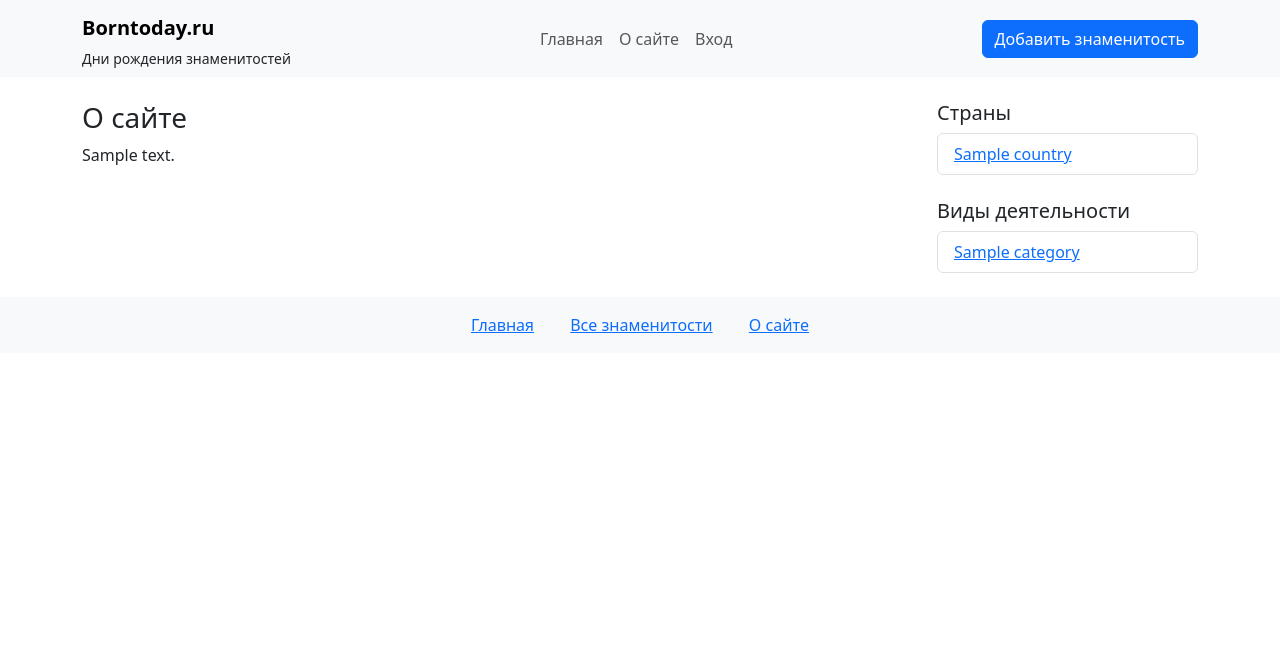
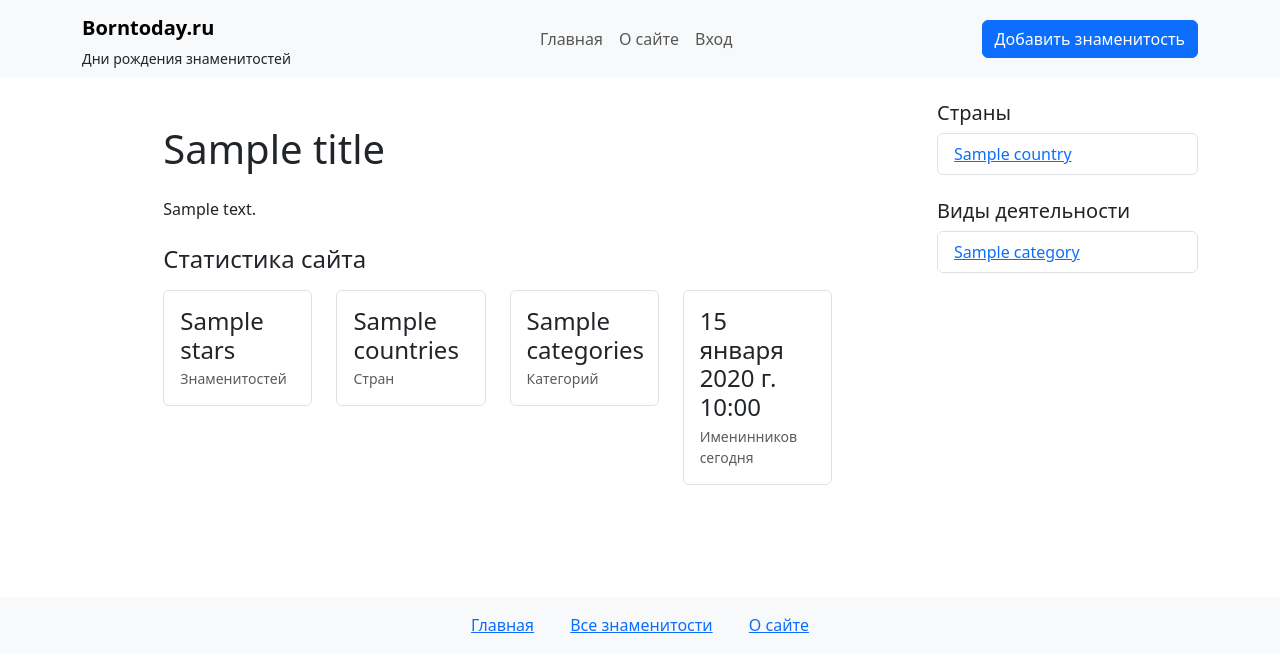
Before and after one commit to Alexne24/BornTodayStar, a Django app: template star/templates/star/about.html in a window 1280 px wide. Shown: the top 672 px of the page. Run offline with Django 5.2, Linux system fonts and the light colour scheme; tables that the repository leaves empty hold one stand-in row (values such as "Sample post"); the template is opened without the code that fills it: values that come from a table or form of the project are taken from there, most other values are stand-ins (such as "Sample title", 1, 10 or a date in 2020).

Commit message:
Добавлена статистика на странице о сайте

```diff
--- a/star/templates/star/about.html
+++ b/star/templates/star/about.html
@@ -1,9 +1,47 @@
 {% extends 'star/base.html' %}
-{% block title %}{{ title }} - Borntoday.ru{% endblock %}
+
+{% block title %}О сайте{% endblock %}
 
 {% block content %}
-<h3>О сайте</h3>
-<p>
-{{ description  }}
-<p>
+<div class="container py-4">
+    <div class="row justify-content-center">
+        <div class="col-md-10">
+            <h1 class="mb-4">{{ title }}</h1>
+            <p class="mb-4">{{ description }}</p>
+
+            <!-- Упрощенный блок статистики -->
+            <div class="mb-5">
+                <h2 class="h4 mb-3">Статистика сайта</h2>
+                <div class="row">
+                    <div class="col-6 col-md-3 mb-3">
+                        <div class="p-3 border rounded">
+                            <div class="h4 mb-1">{{ stats.stars }}</div>
+                            <div class="text-muted small">Знаменитостей</div>
+                        </div>
+                    </div>
+                    <div class="col-6 col-md-3 mb-3">
+                        <div class="p-3 border rounded">
+                            <div class="h4 mb-1">{{ stats.countries }}</div>
+                            <div class="text-muted small">Стран</div>
+                        </div>
+                    </div>
+                    <div class="col-6 col-md-3 mb-3">
+                        <div class="p-3 border rounded">
+                            <div class="h4 mb-1">{{ stats.categories }}</div>
+                            <div class="text-muted small">Категорий</div>
+                        </div>
+                    </div>
+                    <div class="col-6 col-md-3 mb-3">
+                        <div class="p-3 border rounded">
+                            <div class="h4 mb-1">{{ stats.today_birthdays }}</div>
+                            <div class="text-muted small">Именинников сегодня</div>
+                        </div>
+                    </div>
+                </div>
+            </div>
+            <!-- Конец блока статистики -->
+
+        </div>
+    </div>
+</div>
 {% endblock %}
```
